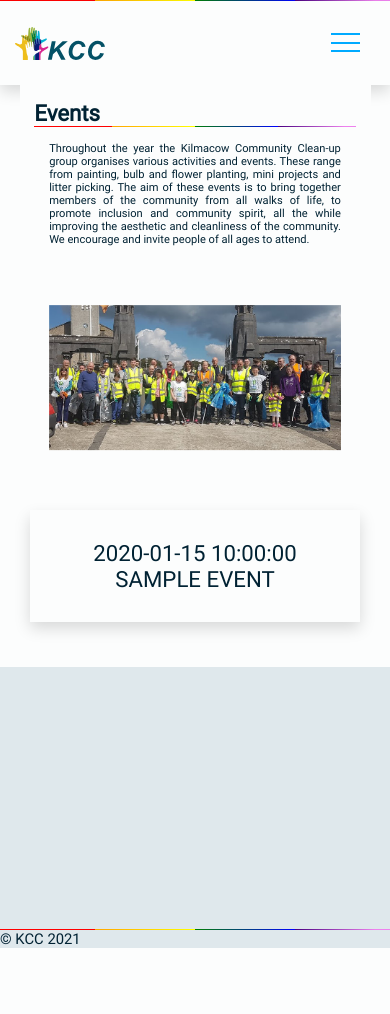
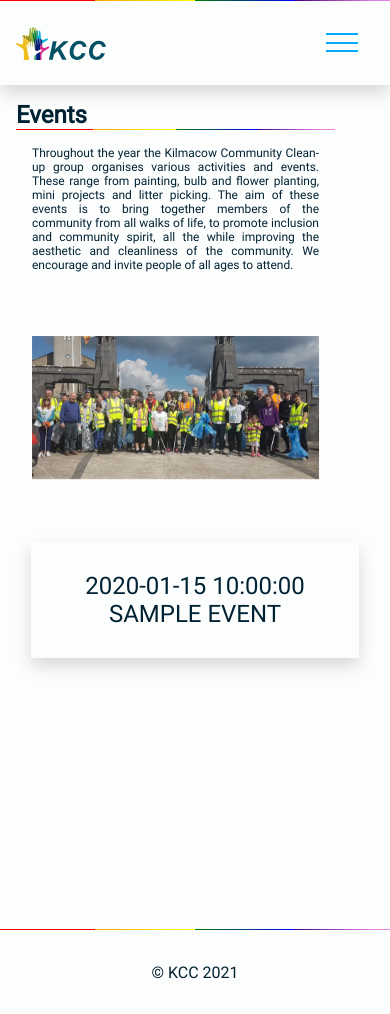
Before and after one commit to edwarddoyle/CI-MS3, a Flask app: page /events in a window 390 px wide. Before the commit the page ends 948 px from the top, so only its background shows below. Run offline with Flask 2, Linux system fonts and the light colour scheme; a database or web service that is not in the repository returns one stand-in record (values such as "Sample title"); some libraries are stand-ins or nearby versions; some web fonts are replaced.

Commit message:
Update CSS

```diff
--- a/static/css/style.css
+++ b/static/css/style.css
@@ -64,7 +64,6 @@
   }
   .icon-info:before {
     content: "\e90e";
-    margin-right: .25rem;
   }
   .icon-person:before {
     content: "\e90d";
@@ -72,10 +71,13 @@
   .icon-events:before {
     content: "\e901";
   }
+  .icon-clock:before {
+    content: "\e910";
+  }
   .icon-check:before {
     content: "\e90f";
-    margin-right: .25rem;
   }
+
   .icon-reports:before {
     content: "\e903";
   }
@@ -112,9 +114,6 @@
     color: var(--facebook-clr);
     margin-right: .5rem;
   }
-
-
-
 
   * {
     /* brand foundation */
@@ -310,8 +309,8 @@ html {
   max-width: 100vw;
   font-family: "Roboto";
   font-size: 1rem;
-  font-size: calc(14px + (26 - 14) * ((100vw - 300px) / (1600 - 300)));
-  background-color: var(--surface1);
+  /* font-size: calc(14px + (26 - 14) * ((100vw - 300px) / (1600 - 300))); */
+  background-color: var(--surface2);
   color: var(--text1);
   /* background-image: linear-gradient(
 12deg
@@ -329,6 +328,7 @@ main {
   min-height: 100vh;
   max-width: 100%;
   overflow-x: hidden;
+  background: var(--surface2);
   margin-top: 10vh;
 }
 
@@ -381,19 +381,30 @@ header section
 } */
 
 
-
 nav {
+  position: absolute;
+  z-index: 1;
+}
+nav, footer {
 	display: flex;
 	justify-content: space-between;
 	align-items: center;
 	height: 10vh;
 	width: 100vw;
     background: var(--surface2);
+
 	/* box-shadow: var(--nav-shadow-top); */
 	padding: 0 1rem;
-	position: absolute;
+
+}
+footer{
+  bottom: 0;
+
 }
 
+footer p {
+  margin: auto;
+}
 nav img {
     display: flex;
 }
@@ -496,22 +507,26 @@ nav img {
 	}
 
 
-    .contact {
+
+    section {
         display: flex;
         align-items: center;
         justify-content: space-evenly;
-        flex-wrap: wrap;
-        background: -webkit-linear-gradient(rgba(255, 255, 255, 0.9), rgba(255, 255, 255, 0.9)), url('../img/map.jpg')no-repeat center center fixed;
-        background: linear-gradient(rgba(255, 255, 255, 0.9), rgba(255, 255, 255, 0.9)), url('../img/map.jpg')no-repeat center center fixed;
-        background-size: cover;
+        /* flex-wrap: wrap; */
+        flex-flow: row wrap;
+
         overflow: hidden;
-        min-height: 100vh;
-        padding: 0 1rem;
+        /* min-height: 100vh; */
+        padding: 1rem;
+        width: 100vw;
     }
 
-    .contact form {
-        background: var(--surface2);
+    .contact {
+      background: -webkit-linear-gradient(rgba(255, 255, 255, 0.9), rgba(255, 255, 255, 0.9)), url('../img/map.jpg')no-repeat center center fixed;
+      background: linear-gradient(rgba(255, 255, 255, 0.9), rgba(255, 255, 255, 0.9)), url('../img/map.jpg')no-repeat center center fixed;
+      background-size: cover;
     }
+
 
     .box {
         display: flex;
@@ -545,10 +560,9 @@ nav img {
       padding: 1rem;
       box-shadow: 0 0 0.5rem rgba(0, 0, 0, 0.35);
       border-radius: 0.5rem;
-      background: var(--surface1);
+      background: var(--surface2);
       width: 30vw;
     }
-
 
 
       form ol {
@@ -567,15 +581,13 @@ nav img {
 
 
     .row {
-      /* display: flex;
-      align-items: center;
-      justify-content: space-between; */
+
 
       display: flex;
     flex-direction: row;
     flex-wrap: wrap;
     align-items: center;
-    justify-content: center;
+    /* justify-content: center; */
     width: 100%;
     background: var(--surface2);
     }
@@ -585,9 +597,9 @@ nav img {
       font-weight: 100;
     }
 
-    input, textarea{
+    /* input, textarea{
       font-family: 'KCC', 'roboto';
-    }
+    } */
 
     ::placeholder { /* Chrome, Firefox, Opera, Safari 10.1+ */
       color: var(--text2);
@@ -630,6 +642,7 @@ nav img {
       background: #FFF;
       border: thin solid var(--border);
       color: var(--text2);
+      font-family: 'KCC', 'roboto';
     }
 
     textarea::-webkit-outer-spin-button,
@@ -662,7 +675,6 @@ nav img {
       background-color: var(--brand);
       border: thin solid var(--surface2);
       padding: 1rem;
-      width: 60%;
       margin-top: 1rem;
       transition: 0.3s;
       border-radius: 0.25rem;
@@ -675,6 +687,10 @@ nav img {
       color: var(--brand);
       border: thin solid var(--brand);
       cursor: pointer;
+    }
+
+    .button i {
+      margin-right: 1rem;
     }
 
     .spinner {
@@ -692,28 +708,18 @@ nav img {
         border-radius: 100%;
       }
 
-      .errMsg {
-        color: var(--red);
-      }
+
 
 
       /* event5s */
-      .eventHeader {
+      .eventHeader, section.row p {
         font-size: .75rem;
         padding: 1rem;
         text-align: justify;
-
       }
       /* https://uigradients.com/ */
 
-      .events {
-              display: flex;
-    flex-flow: row wrap;
 
-    width: 100vw;
-    padding: 1rem;
-    background: var(--surface2);
-      }
 /* credit:  https://codepen.io/nailaahmad/pen/LGRxWJ */
       .eventCard {
         margin: 15px;
@@ -723,16 +729,7 @@ nav img {
 
 
 
-      @media screen and (max-width: 991px) {
-        .eventCard {
-          width: calc((100% / 2) - 30px);
-       }
-     }
-      @media screen and (max-width: 767px) {
-        .eventCard {
-          width: 100%;
-       }
-     }
+
 
 
 
@@ -862,6 +859,27 @@ background: linear-gradient(to right, #11FFBD, #AAFFA9); /* W3C, IE 10+/ Edge, F
     font-size: 1rem;
     color: var(--brand);
   }
+
+  @media screen and (max-width: 991px) {
+    .eventCard {
+      width: calc((100% / 2) - 30px);
+   }
+ }
+  @media screen and (max-width: 767px) {
+    .eventCard {
+      width: 100%;
+   }
+ }
+ @media screen and (max-width: 800px) {
+  .box {
+    width: 90%;
+  }
+  .button {
+      width: 60%;
+
+  }
+
+}
 
   @media screen and (min-width: 992px) {
     .eventCard:nth-of-type(3n+2) .card__expander {
@@ -1016,13 +1034,3 @@ background: linear-gradient(to right, #11FFBD, #AAFFA9); /* W3C, IE 10+/ Edge, F
       transform: translateX(0);
       }
       }
-
-
-
-
-      @media screen and (max-width: 800px) {
-        .box {
-          width: 90%;
-        }
-
-      }
```
